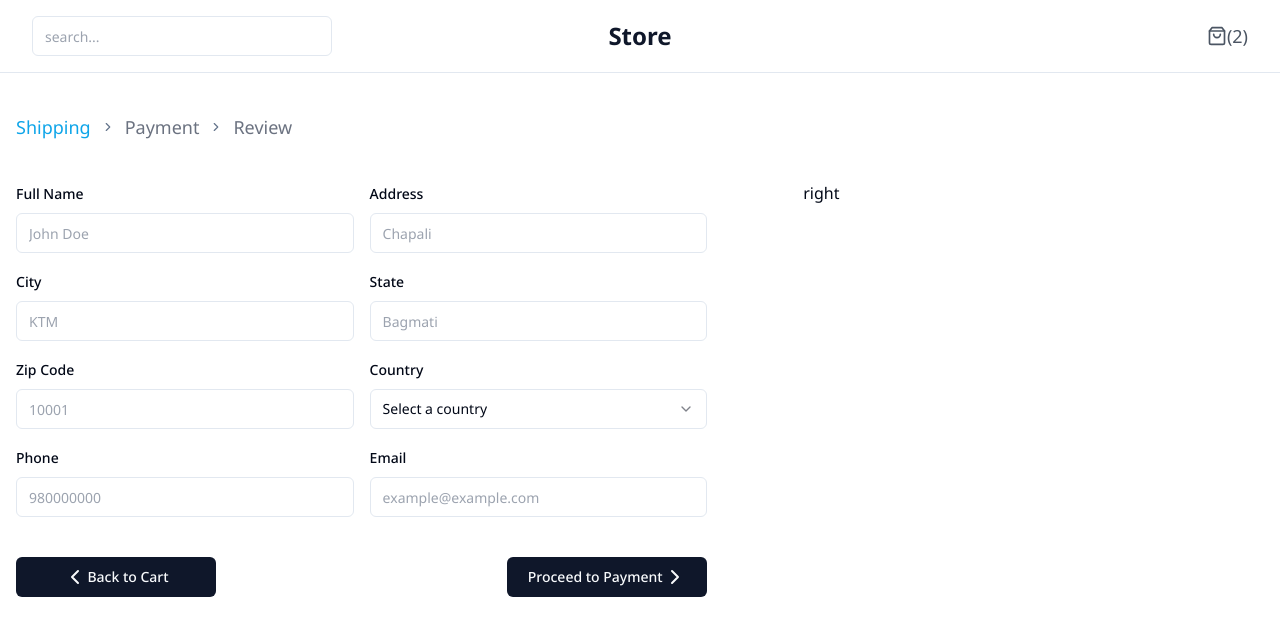
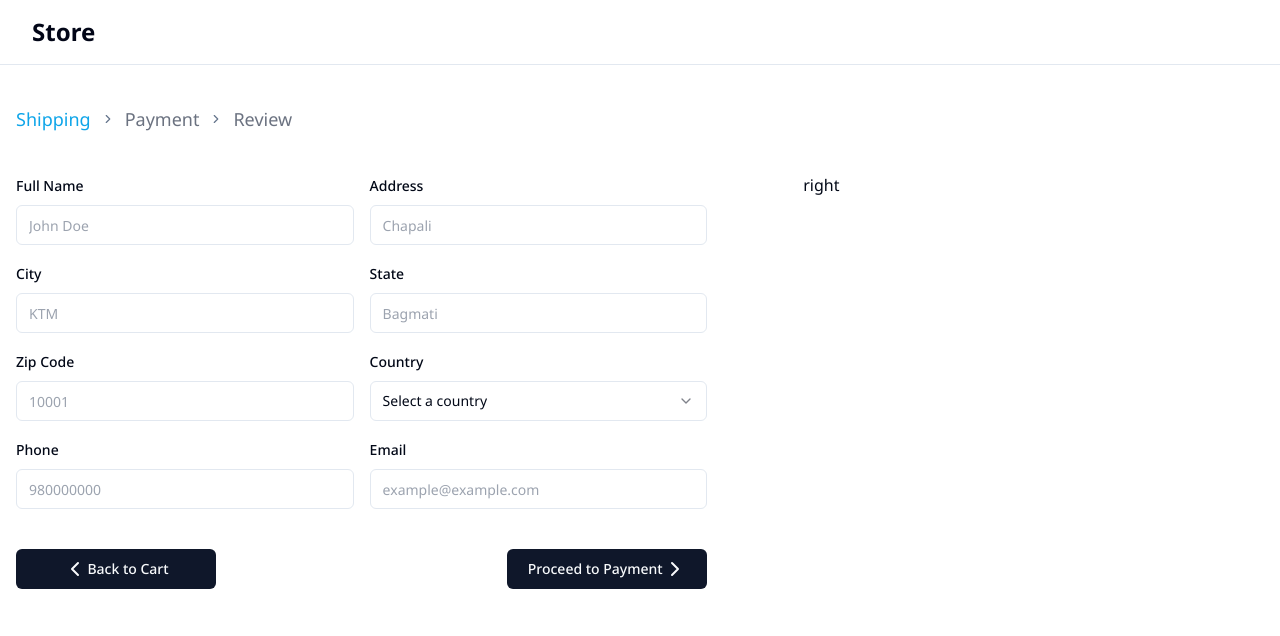
Before and after one commit to ThapaSurace/checkout_design, a React (Vite) app: page /checkout in a window 1280 px wide. Shown: the top 636 px of the page. Built offline with nearby package versions, Linux system fonts and the light colour scheme.

Commit message:
add navbar component

```diff
--- a/src/components/Navbar.tsx
+++ b/src/components/Navbar.tsx
@@ -1,20 +1,11 @@
-import { ShoppingBag } from "lucide-react";
 import MaxWidthWrapper from "./MaxWidthWrapper";
-import { Input } from "./ui/input";
 
 const Navbar = () => {
   return (
     <div className="py-4 border-b px-4">
       <MaxWidthWrapper>
-        <div className="relative flex justify-between items-center">
-          <Input type="text" className="w-[300px]" placeholder="search..." />
-          <div className="absolute left-1/2 transform -translate-x-1/2 font-bold text-2xl text-slate-900">
-            Store
-          </div>
-          <div className="flex items-center text-gray-600">
-            <ShoppingBag size={20} />
-            <span className="text-lg">(2)</span>
-          </div>
+        <div className="flex gap-1 text-2xl items-center text-slate-950 font-bold">
+          Store
         </div>
       </MaxWidthWrapper>
     </div>
```
